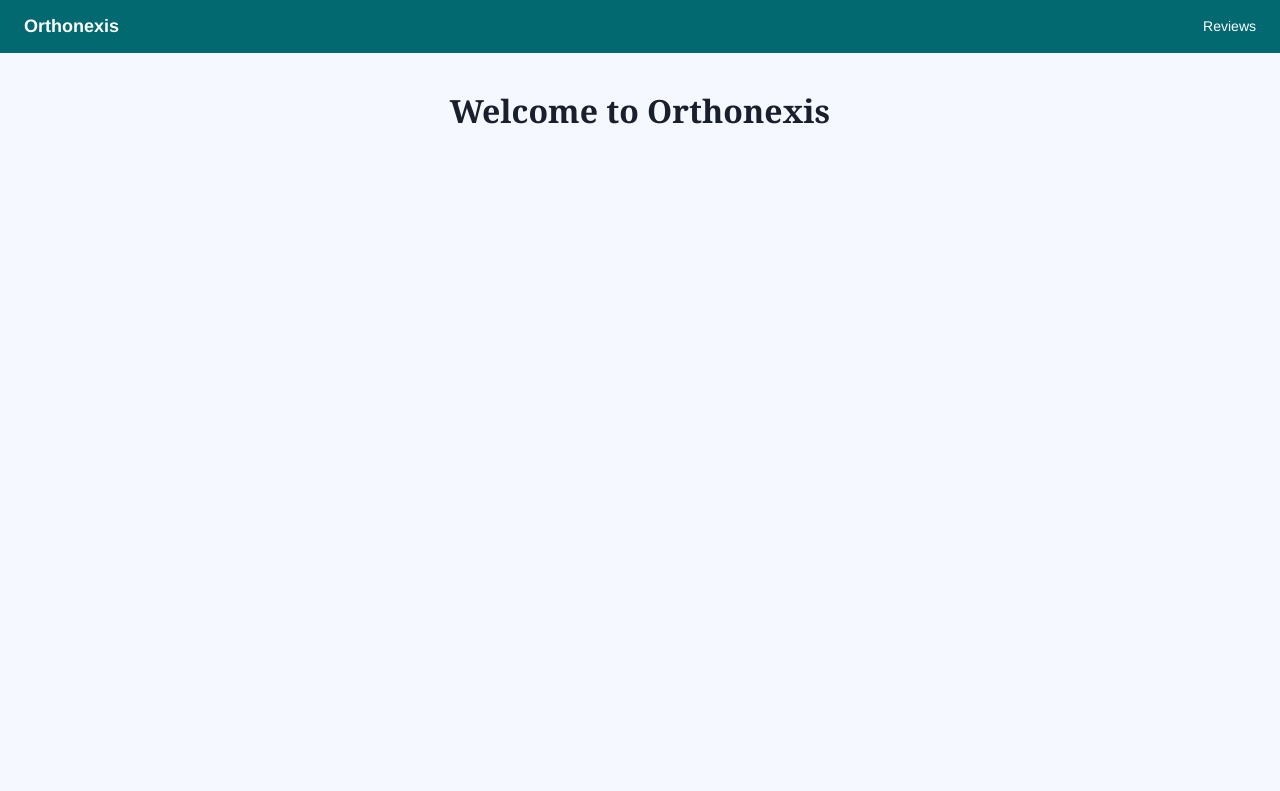
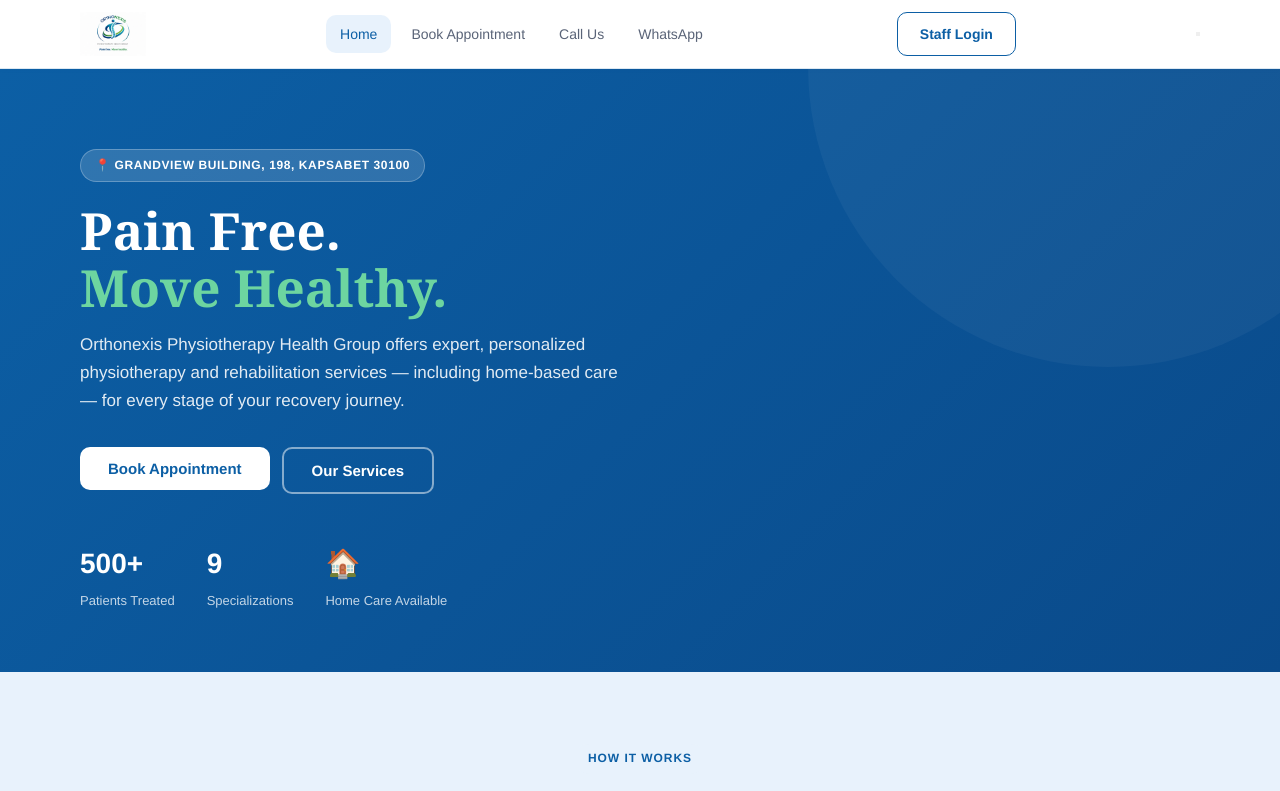
Before and after one commit to Thirty-manu/ORTHO-NEXIS, a React (Create React App) app: page / in a window 1280 px wide. Shown: the top 791 px of the page. Built offline with nearby package versions, Linux system fonts and the light colour scheme; a web font is replaced by a local one.

Commit message:
fix: restore original App.jsx with review routes added

```diff
--- a/src/App.jsx
+++ b/src/App.jsx
@@ -1,36 +1,27 @@
 import ReviewPage from "./pages/ReviewPage";
 import AdminReviewsPage from "./pages/AdminReviewsPage";
-import React from "react";
-import { BrowserRouter as Router, Routes, Route, Link } from "react-router-dom";
-import { AuthProvider, useAuth } from "./context/AuthContext";
+import React from 'react';
+import { BrowserRouter as Router, Routes, Route, Navigate } from 'react-router-dom';
+import { Toaster } from 'react-hot-toast';
+import { AuthProvider } from './context/AuthContext';
+import Navbar from './components/shared/Navbar';
+import HomePage from './pages/HomePage';
+import BookingPage from './pages/BookingPage';
+import AdminLogin from './pages/AdminLogin';
+import AdminDashboard from './pages/AdminDashboard';
 
-function Navbar() {
-  const { currentUser, userRole, logout } = useAuth();
-  return (
-    <nav style={{ background: "#01696f", padding: "12px 24px", display: "flex", justifyContent: "space-between", alignItems: "center" }}>
-      <Link to="/" style={{ color: "#fff", fontWeight: 700, fontSize: 18, textDecoration: "none" }}>Orthonexis</Link>
-      <div style={{ display: "flex", gap: 20, alignItems: "center" }}>
-        <Link to="/reviews" style={{ color: "#fff", textDecoration: "none", fontSize: 14 }}>Reviews</Link>
-        {userRole === "admin" && (
-          <Link to="/admin/reviews" style={{ color: "#fde68a", textDecoration: "none", fontSize: 14, fontWeight: 600 }}>Admin Reviews</Link>
-        )}
-        {currentUser && (
-          <button onClick={logout} style={{ background: "rgba(255,255,255,0.15)", color: "#fff", border: "none", borderRadius: 6, padding: "6px 14px", cursor: "pointer", fontSize: 13 }}>
-            Logout
-          </button>
-        )}
-      </div>
-    </nav>
-  );
-}
-
-function App() {
+export default function App() {
   return (
     <AuthProvider>
       <Router>
+        <Toaster position="top-right" toastOptions={{ duration: 4000 }} />
         <Navbar />
         <Routes>
-          <Route path="/" element={<div style={{ padding: 40, textAlign: "center" }}><h1>Welcome to Orthonexis</h1></div>} />
+          <Route path="/" element={<HomePage />} />
+          <Route path="/book" element={<BookingPage />} />
+          <Route path="/admin-orthonexis" element={<AdminLogin />} />
+          <Route path="/admin-orthonexis/dashboard" element={<AdminDashboard />} />
+          <Route path="*" element={<Navigate to="/" />} />
           <Route path="/reviews" element={<ReviewPage />} />
           <Route path="/admin/reviews" element={<AdminReviewsPage />} />
         </Routes>
@@ -38,5 +29,3 @@
     </AuthProvider>
   );
 }
-
-export default App;
```
